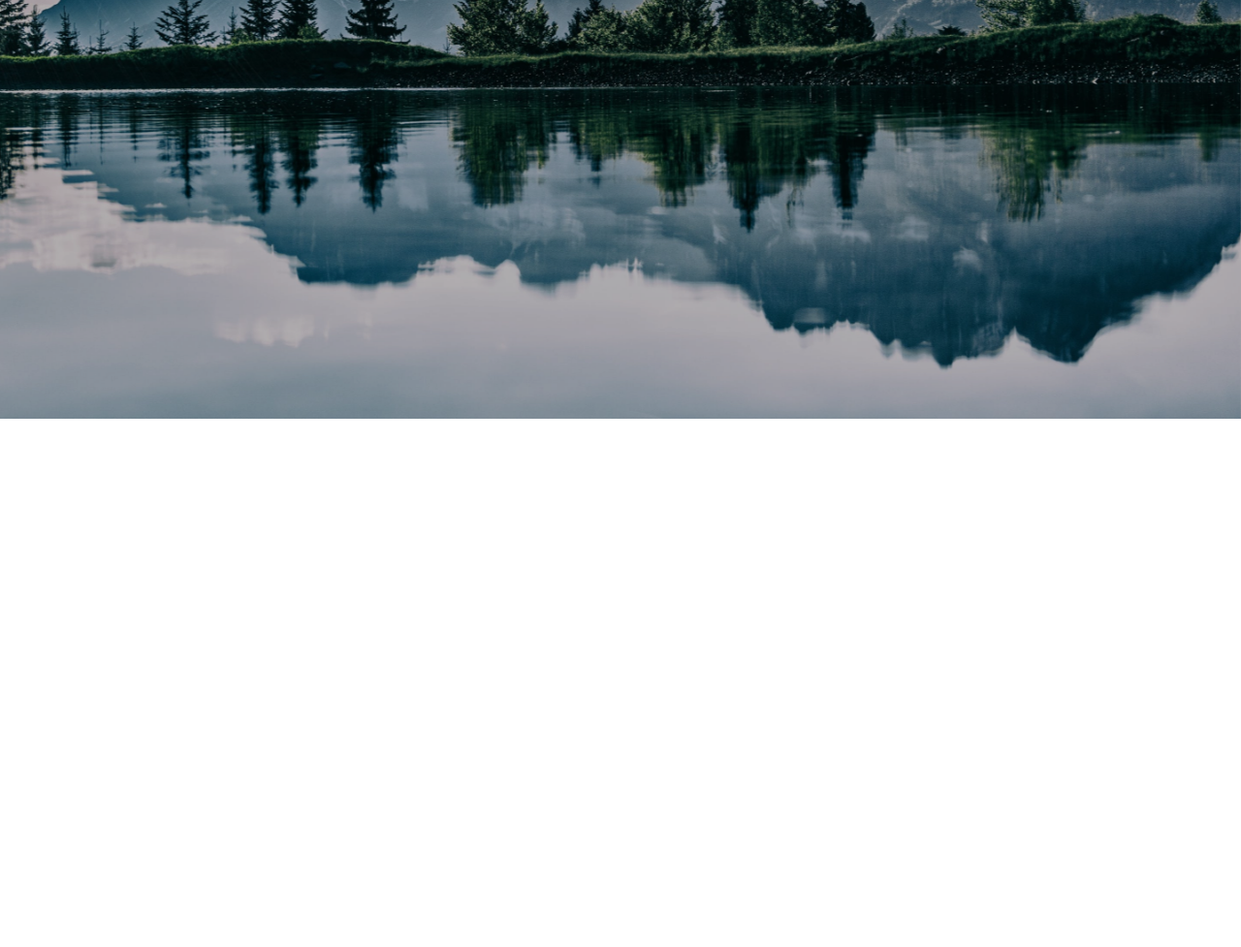
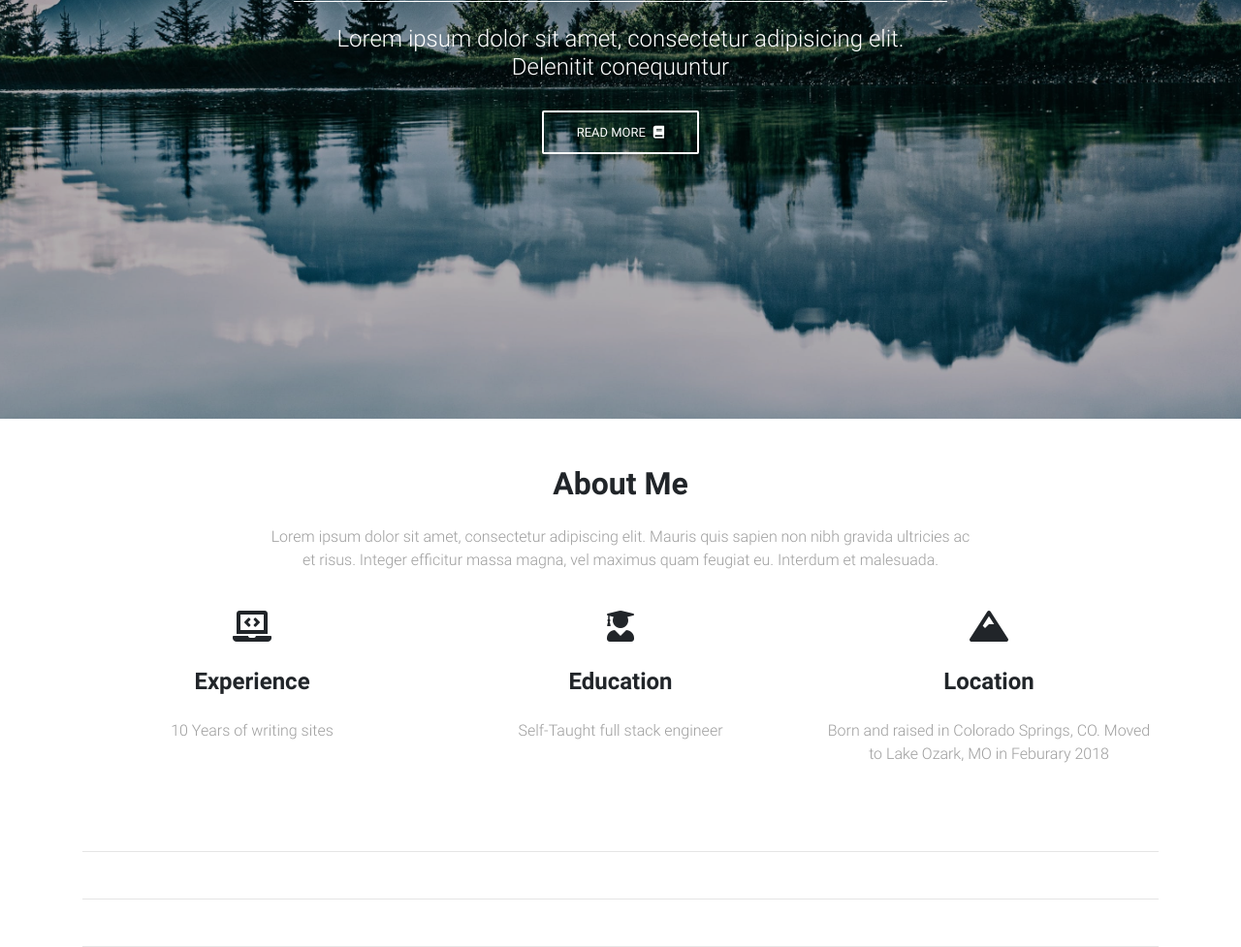
Before and after one commit to JustinReidy/baseSite, a website: page index.html in a window 1280 px wide. Shown: the part 368-1345 px from the top of the page at 97% size. Before the commit the page ends 800 px from the top, so only its background shows below. Drawn offline with Linux system fonts and the light colour scheme.

Commit message:
Worked on layout, began adding information

```diff
--- a/index.html
+++ b/index.html
@@ -49,20 +49,25 @@
       <!--Mask-->
       <div id='intro' class="view">
 
-        <div class="mask rgba-black-light">
+        <div class="container-fluid mask rgba-black-light d-flex align-items-center justify-content-center">
 
-          <!--Heading-->
+          <div class="row d-flex justify-content-center">
 
-          <h2 class= "display-3 font-bold white-text mb-2">Justin Reidy</h2>
+            <div class="col-md-10 text-center">
 
-          <!--Divider-->
-          <hr class="hr-light">
+              <!--Heading-->
+              <h2 class="display-3 font-weight-bold white-text mb-2">Justin Reidy</h2>
 
-          <!--Discription-->
-          <h4 class="white-text my-4">Lorem ipsum dolor sit amet, consecjnfsdoajniskoajdisoadsjioadjsaio</h4>
+              <!--Divider-->
+              <hr class="hr-light">
 
-          <button type="button" class="btn btn-outline-white">Read More<i class="fa fa-book ml-2"></i></button>
+              <!--Description-->
+              <h4 class="white-text my-4">Lorem ipsum dolor sit amet, consectetur adipisicing elit. Delenitit conequuntur</h4>
+              <button type="button" class="btn btn-outline-white">Read More<i class="fa fa-book ml-2"></i></button>
 
+            </div>
+
+          </div>
 
         </div>
 
@@ -73,10 +78,121 @@
 
 <!--Main Content-->
 
+  <main class="mt-5">
 
+    <div class="container">
+
+      <!--Section: About Me-->
+
+      <section id="aboutMe" class="text-center">
+
+        <!--Heading-->
+        <h2 class="mb-4 font-weight-bold"> About Me</h2>
+
+        <!--Grid Row-->
+        <div class="row d-flex justify-content-center mb-4">
+
+          <!--Grid Column-->
+
+          <div class="col-md-8">
+
+            <!--Description-->
+            <p class="grey-text">Lorem ipsum dolor sit amet, consectetur adipiscing elit. Mauris quis sapien non nibh gravida ultricies ac et risus. Integer efficitur massa magna, vel maximus quam feugiat eu. Interdum et malesuada.</p>
+          </div>
+
+          <!--Grid Column-->
+
+        </div>
+        <!--Grid Row-->
+
+        <!--Grid Row-->
+
+        <div class="row">
+
+          <!--Grid Column-->
+
+          <div class="col-md-4 mb-4">
+
+            <i class="fa fa-laptop-code fa-2x"></i>
+            <h4 class="my-4 font-weight-bold">Experience</h4>
+            <p class="grey-text">10 Years of writing sites</p>
+
+          </div>
+
+          <!--Grid Column-->
+
+          <!--Grid Column-->
+
+          <div class="col-md-4 mb-4">
+
+            <i class="fa fa-user-graduate fa-2x"></i>
+
+            <h4 class="my-4 font-weight-bold">Education</h4>
+            <p class="grey-text">Self-Taught full stack engineer</p>
+
+            </div>
+
+          <!--Grid Column-->
+
+          <!--Grid Column-->
+
+          <div class="col-md-4 mb-4">
+
+            <i class="fa fa-mountain fa-2x"></i>
+
+            <h4 class="my-4 font-weight-bold">Location</h4>
+            <p class="grey-text">Born and raised in Colorado Springs, CO. Moved to Lake Ozark, MO in Feburary 2018</p>
+
+          </div>
+
+          <!--Grid Column-->
+
+        </div>
+
+        <!--Grid Row-->
+
+      </section>
+
+      <!--Section: About Me-->
+
+      <hr class="my-5">
+
+      <!--Section: About Site-->
+
+      <section id="aboutSite">
+
+      </section>
+
+      <!--Section: About Site-->
+
+      <hr class="my-5">
+
+      <!--Section: Projects-->
+
+      <section id="projects">
+
+      </section>
+
+      <!--Section: Projects-->
+
+      <hr class="my-5">
+
+      <!--Section: Contact-->
+
+      <section id="contact">
+
+      </section>
+
+      <!--Section: Contact-->
+
+    </div>
+
+  </main>
 
 <!--Main Content-->
 
+<!--Footer-->
+<!--Footer-->
   <!-- SCRIPTS -->
   <!-- JQuery -->
   <script type="text/javascript" src="js/jquery-3.4.1.min.js"></script>
```
